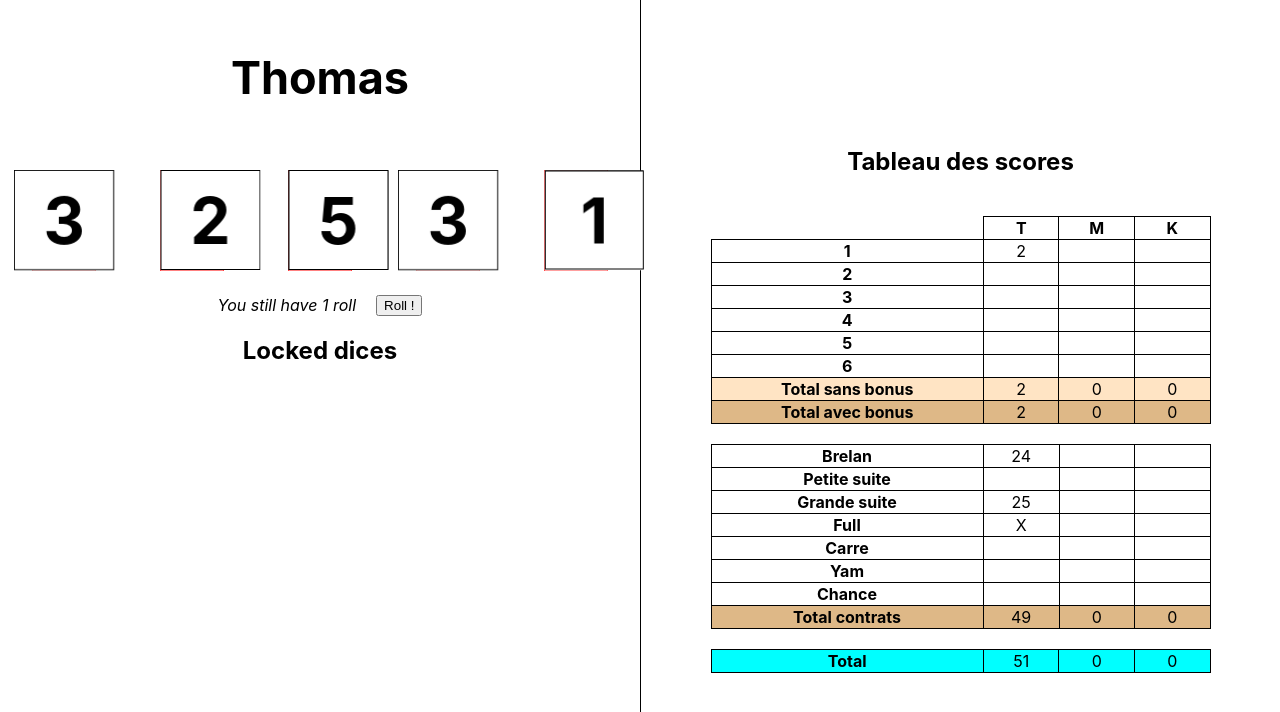
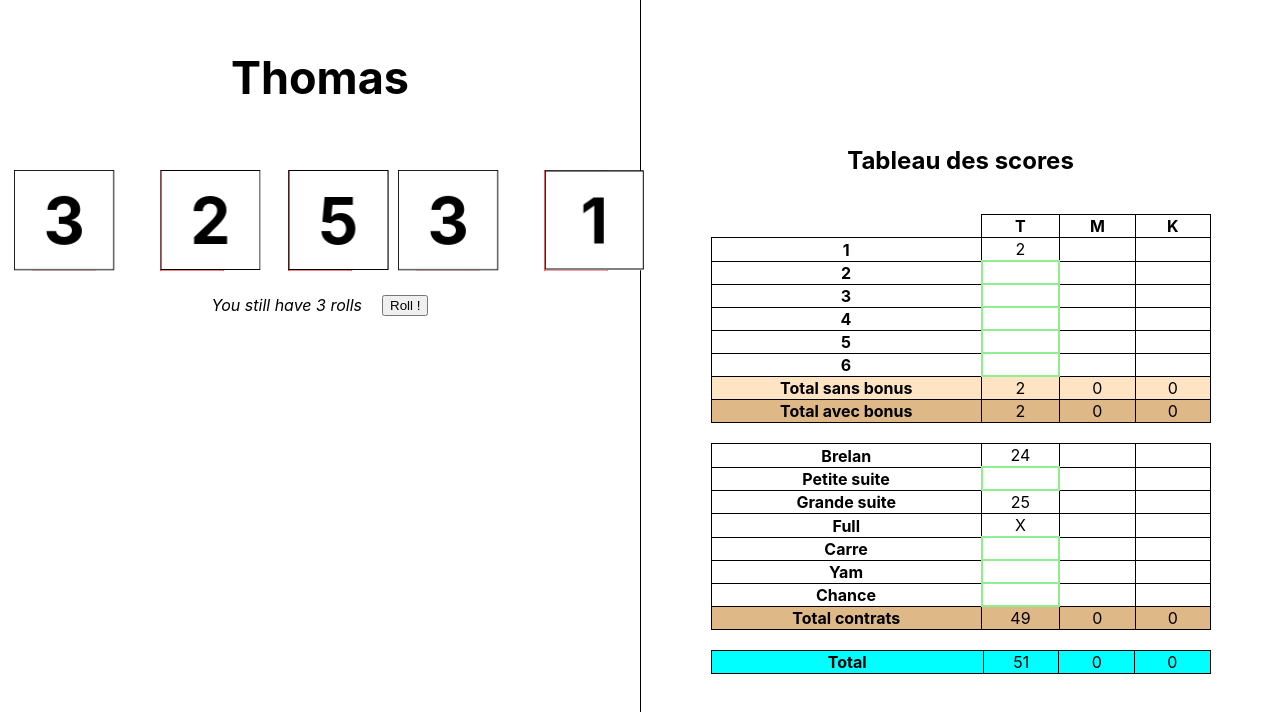
Before and after one commit to ThomasLaforge/yams, a React (Create React App) app: page / in a window 1280 px wide. Shown: the top 712 px of the page. Built offline with nearby package versions, Linux system fonts and the light colour scheme.

Commit message:
possible case on scoring board with events handled in app component

```diff
--- a/src/App.scss
+++ b/src/App.scss
@@ -20,7 +20,7 @@
         }
     }
 
-    .dices-to-roll, .dices-locked-content {
+    .dices-to-roll, .dices-locked-content, .roll-result-content {
         display: flex;
         flex-direction: row;
         align-items: center;
--- a/src/App.tsx
+++ b/src/App.tsx
@@ -7,14 +7,15 @@ import Dice from './components/Dice/Dice';
 import { Player } from './modules/Player';
 import { ScoringBoard as ScoringBoardModel } from './modules/ScoringBoard';
 import { Dice as DiceModel } from './modules/Dice';
-import { NB_DICES, DiceValue } from './modules/defs';
+import { NB_DICES, DiceValue, ScoringMission } from './modules/defs';
 
 interface AppState {
   currentPlayerIndex: number,
   players: Player[],
   dices: DiceModel[],
   nbRemainingRoll: number,
-  rolling: boolean
+  rolling: boolean,
+  myIndex: number
 }
 
 export default class App extends Component<{}, AppState> {
@@ -23,13 +24,14 @@ export default class App extends Component<{}, AppState> {
     super(props)
     this.state = {
       currentPlayerIndex: 0,
+      myIndex: 0,
       players: [
         new Player('Thomas', 'fdskf', new ScoringBoardModel({1: 2}, {0: 24, 2: true, 3: false})),
         new Player('Mélanie', 'fddsskf', new ScoringBoardModel({}, {})),
         new Player('Kevin', 'fddsskf', new ScoringBoardModel({}, {}))
       ],
       dices: Array(NB_DICES).fill('').map(e => new DiceModel()),
-      nbRemainingRoll: 1,
+      nbRemainingRoll: 3,
       rolling: false
     }
   }
@@ -59,8 +61,12 @@ export default class App extends Component<{}, AppState> {
     this.setState({ dices })
   }
 
-  get possibilities(){
-    return ['ok']
+  handleClickOnValueContract = (playerIndex: number, diceValue: DiceValue) => {
+    console.log('click on value contract', this.state.currentPlayerIndex === playerIndex, playerIndex, diceValue)
+  }
+
+  handleClickOnMissionContract = (playerIndex: number, mission: ScoringMission) => {
+    console.log('click on mission contract', this.state.currentPlayerIndex === playerIndex, playerIndex, mission)
   }
 
   render(){
@@ -70,25 +76,27 @@ export default class App extends Component<{}, AppState> {
           <div className="current-player-name">{this.state.players[0].name}</div>
         </div>
 
-        {this.state.nbRemainingRoll === 0
-        ? (
+        {this.state.nbRemainingRoll === 0 && (
           <div className="roll-result">
             <h2 className="roll-result-title">Result</h2>
             <div className="roll-result-info">You have to chose a contract.</div>
+            <div className="roll-result-content">
               {this.state.dices.map( (d, k) => (
                 <Dice
-                key={k}
+                  id={k}
                   dice={d}
                   roll={false}
                 />
               ))}
             </div>
-        )
-        : [
-          <div className="dices-to-roll">
+          </div>
+        )}
+
+        {this.state.nbRemainingRoll > 0 &&
+          [<div className="dices-to-roll">
             {this.state.dices.filter(d => !d.isLocked).map( (d, k) =>
               <Dice
-              key={k}
+                id={k}
                 dice={d}
                 onClick={() => this.handleDiceClick(d, k)}
                 roll={this.state.rolling}
@@ -111,12 +119,13 @@ export default class App extends Component<{}, AppState> {
               >Roll !</button>
           </div>,
 
+          this.state.dices.filter(d => d.isLocked).length > 0 &&
           <div className="dices-locked">
             <h2 className='dices-locked-title'>Locked dices</h2>
             <div className="dices-locked-content">
               {this.state.dices.filter(d => d.isLocked).map( (d, k) =>
                 <Dice
-                key={k}
+                  id={k}
                   dice={d}
                   onClick={() => this.handleDiceClick(d, k)}
                   roll={false}
@@ -129,8 +138,11 @@ export default class App extends Component<{}, AppState> {
 
       <div className='scoring-board-zone'>
         <ScoringBoard
+          players={this.state.players}
           currentPlayerIndex={this.state.currentPlayerIndex}
-          players={this.state.players}
+          isCurrentPlayer={this.state.myIndex === this.state.currentPlayerIndex}
+          clickOnValueContract={this.handleClickOnValueContract}
+          clickOnMissionContract={this.handleClickOnMissionContract}
         />
       </div>
     </div>
--- a/src/components/Dice/DIce.tsx
+++ b/src/components/Dice/DIce.tsx
@@ -9,7 +9,8 @@ interface DiceProps {
     dice?: DiceModel,
     selected?: boolean,
     onClick?: Function
-    roll?: boolean
+    roll?: boolean,
+    id?: any
 }
 interface DiceState {
 
@@ -34,6 +35,7 @@ export default class Dice extends React.PureComponent<DiceProps, DiceState> {
 
         return (
             <div
+                key={this.props.id}
                 className="die-container"
                 onClick={() => this.props.onClick && this.props.onClick()}
             >
--- a/src/components/ScoringBoard/ScoringBoard.tsx
+++ b/src/components/ScoringBoard/ScoringBoard.tsx
@@ -3,13 +3,16 @@ import uniq from 'lodash/uniq'
 import {fluc} from '../../Utils'
 
 import {Player as PlayerModel} from '../../modules/Player'
-import { getContractPoints, getContractName, DiceValue, ScoringMission } from '../../modules/defs';
+import { getContractPoints, getContractName } from '../../modules/defs';
 
 import './style.scss'
 
 interface ScoringBoardProps {
     players: PlayerModel[],
-    currentPlayerIndex: number
+    isCurrentPlayer: boolean,
+    currentPlayerIndex: number,
+    clickOnValueContract: Function,
+    clickOnMissionContract: Function
 }
 
 interface ScoringBoardState {
@@ -28,22 +31,21 @@ export default class ScoringBoard extends Component<ScoringBoardProps, ScoringBo
     return this.props.players[this.props.currentPlayerIndex]
   }
 
-  handleClickOnValueContract = (playerIndex: number, diceValue: DiceValue) => {
-    console.log('click on value contract', this.props.currentPlayerIndex === playerIndex, playerIndex, diceValue)
-  }
-
-  handleClickOnContract = (playerIndex: number, mission: ScoringMission) => {
-    console.log('click on mission contract', this.props.currentPlayerIndex === playerIndex, playerIndex, mission)
-  }
-
   renderDiceValuesScoring(){
     return Array(6).fill('').map( (e, i) => {
       const diceValue = i + 1
       return <tr key={i}>
           <td>{diceValue}</td>
-          {this.props.players.map( (p, k) =>
-              <td key={k} onClick={() => this.handleClickOnContract(k, diceValue)}>{p.scoringBoard.diceValues[diceValue]}</td>
-          )}
+          {this.props.players.map( (p, k) => {
+            const hasScore = !!p.scoringBoard.diceValues[diceValue] || p.scoringBoard.diceValues[diceValue] === 0
+            return <td
+              key={k}
+              className={ (!hasScore && this.props.isCurrentPlayer && this.props.currentPlayerIndex === k) ? 'possible-case' : ''}
+              onClick={() => !hasScore && this.props.clickOnValueContract(k, diceValue)}
+            >
+              {p.scoringBoard.diceValues[diceValue]}
+            </td>
+          })}
       </tr>
     })
   }
@@ -63,7 +65,13 @@ export default class ScoringBoard extends Component<ScoringBoardProps, ScoringBo
               contractValueToShow = getContractPoints(i).toString()
             }
 
-            return <td key={k} onClick={() => this.handleClickOnContract(k, i)}>{contractValueToShow}</td>
+            return <td
+                key={k}
+                className={ (contractValueToShow === '' && this.props.isCurrentPlayer && this.props.currentPlayerIndex === k) ? 'possible-case' : ''}
+                onClick={() => this.props.clickOnMissionContract(k, i)}
+              >
+                {contractValueToShow}
+              </td>
           })}
       </tr>
     })
--- a/src/components/ScoringBoard/style.scss
+++ b/src/components/ScoringBoard/style.scss
@@ -32,6 +32,11 @@
         .empty-case {
             border: initial;
         }
+
+        .possible-case {
+            border-color: lightgreen;
+            border-width: 2px;
+        }
     }
 
     .total-score-global {
```
Lines whose indentation alone changed are shown as unchanged.
